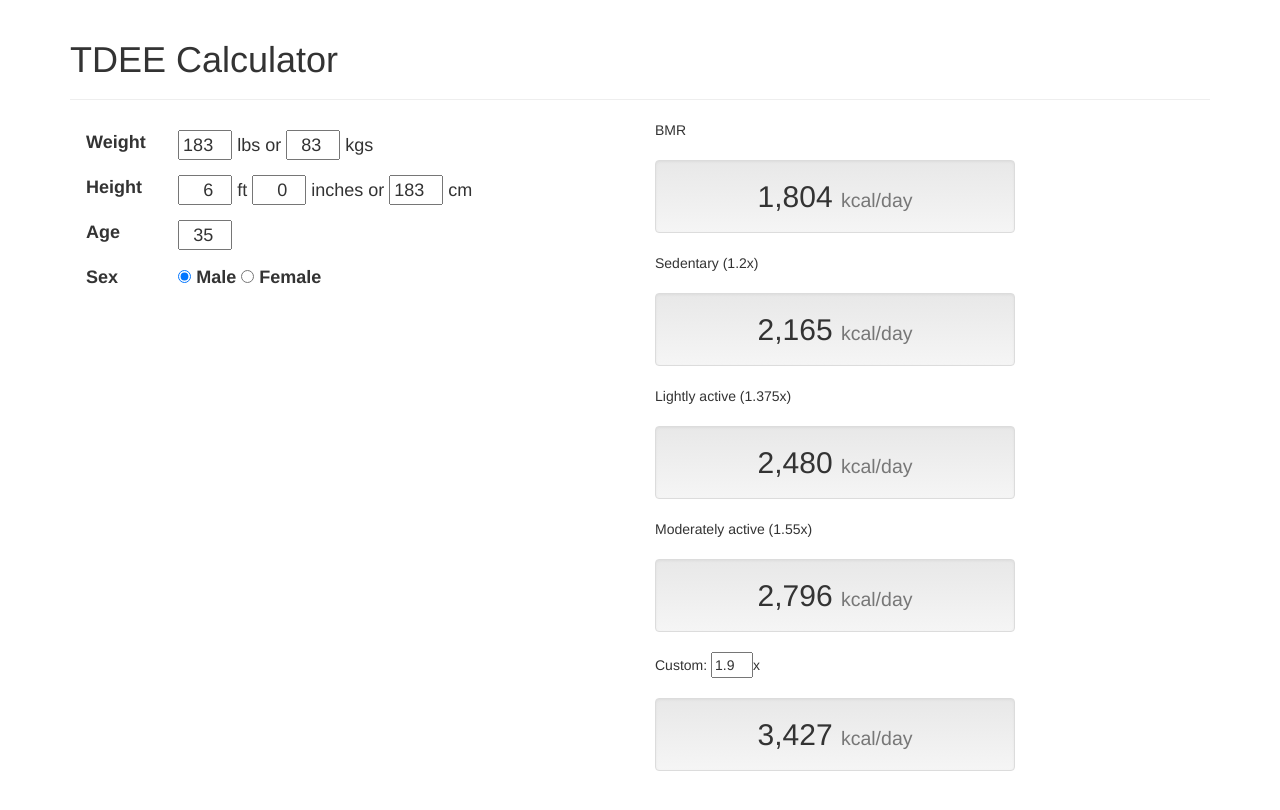
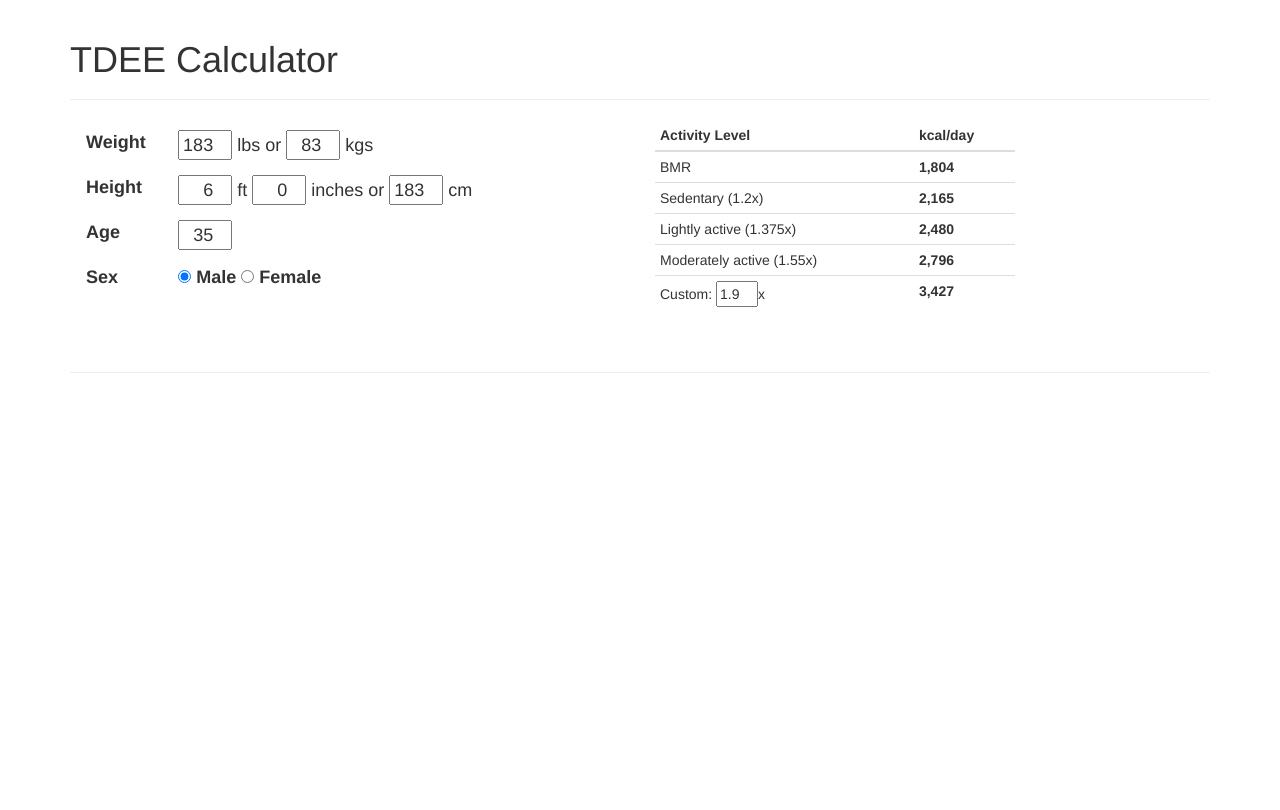
Before and after one commit to oremj/tdeecalc, a website: page app/index.html in a window 1280 px wide. Shown: the top 810 px of the page. Drawn offline with nearby package versions, Linux system fonts and the light colour scheme.

Commit message:
feat(index): table display

```diff
--- a/app/index.html
+++ b/app/index.html
@@ -54,16 +54,36 @@
                     </form>
                 </div>
                 <div class="col-sm-4">
-                    BMR
-                    <p class="well h2 text-center">{{bmr | number: 0}} <small>kcal/day</small></p>
-                    Sedentary (1.2x)
-                    <p class="well h2 text-center">{{bmr * 1.2 | number: 0}} <small>kcal/day</small></p>
-                    Lightly active (1.375x)
-                    <p class="well h2 text-center">{{bmr * 1.375 | number: 0}} <small>kcal/day</small></p>
-                    Moderately active (1.55x)
-                    <p class="well h2 text-center">{{bmr * 1.55 | number: 0}} <small>kcal/day</small></p>
-                    Custom: <input class="small-input" step="0.1" type="number" ng-model="customMultiplier">x
-                    <p class="well h2 text-center">{{bmr * customMultiplier | number: 0}} <small>kcal/day</small></p>
+                    <table class="table table-condensed table-hover">
+                        <thead>
+                            <tr>
+                                <th>Activity Level</th>
+                                <th>kcal/day</th>
+                            </tr>
+                        </thead>
+                        <tbody>
+                            <tr>
+                                <td>BMR</td>
+                                <td><strong>{{bmr | number: 0}}<strong></td>
+                            </tr>
+                            <tr>
+                                <td>Sedentary (1.2x)</td>
+                                <td><strong>{{bmr * 1.2 | number: 0}}<strong></td>
+                            </tr>
+                            <tr>
+                                <td>Lightly active (1.375x)</td>
+                                <td><strong>{{bmr * 1.375 | number: 0}}<strong></td>
+                            </tr>
+                            <tr>
+                                <td>Moderately active (1.55x)</td>
+                                <td><strong>{{bmr * 1.55 | number: 0}}<strong></td>
+                            </tr>
+                            <tr>
+                                <td>Custom: <input class="small-input" step="0.1" type="number" ng-model="customMultiplier">x</td>
+                                <td><strong>{{bmr * customMultiplier | number: 0}}<strong></td>
+                            </tr>
+                        </tbody>
+                    </table>
                 </div>
             </div>
         </div>
```
